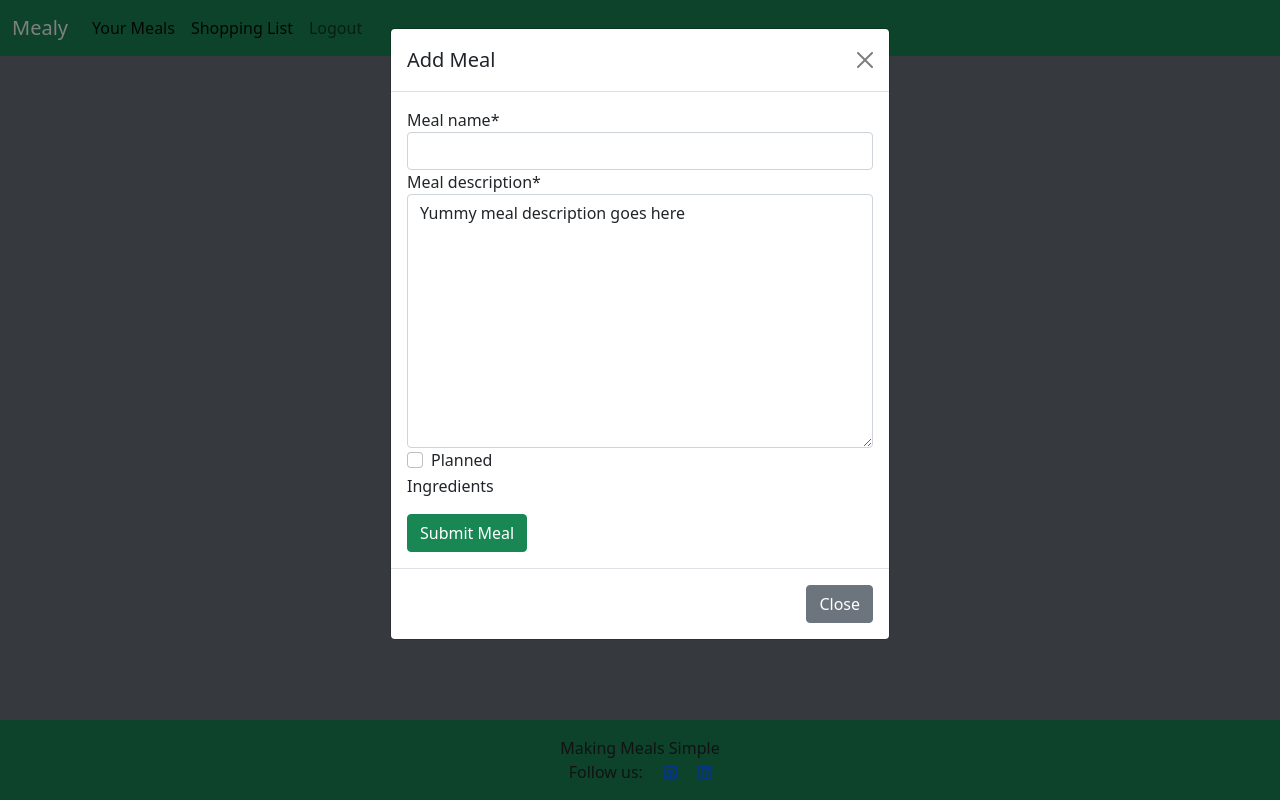
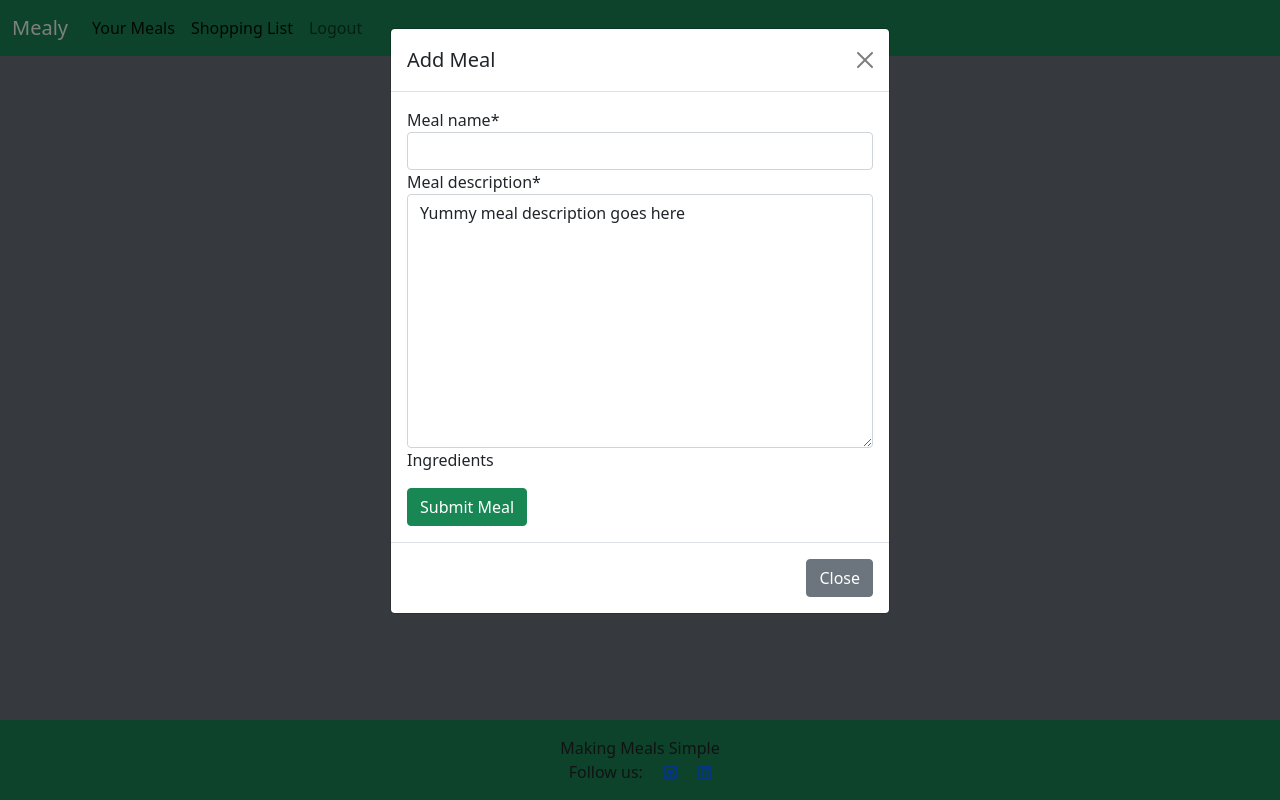
Before and after one commit to Code-Institute-Submissions/Mealy-V2, a Django app: page / in a window 1280 px wide, after a click on "Add Meal". Run offline with Django 3.2, Linux system fonts and the light colour scheme; the visitor is signed in with stand-in values (Sample User, id 1); data comes from the database, SQL or seed files in the repository; data that the repository does not hold is empty; some libraries are stand-ins or nearby versions.

Commit message:
remove planned meal attribute

```diff
--- a/meals/forms.py
+++ b/meals/forms.py
@@ -1,8 +1,10 @@
 from .models import Meal, Ingredient
 from django import forms
 
+
 class IngredientForm(forms.ModelForm):
     """Ingredients Form"""
+
     class Meta:
         model = Ingredient
         widgets = {"name": forms.widgets.TextInput}
@@ -11,7 +13,12 @@ class IngredientForm(forms.ModelForm):
 
 class MealForm(forms.ModelForm):
     """Meal form"""
+
     class Meta:
         model = Meal
-        widgets = {'ingredients': forms.widgets.CheckboxSelectMultiple() }
-        fields = ("meal_name", "meal_description", "planned", "ingredients",)
+        widgets = {"ingredients": forms.widgets.CheckboxSelectMultiple()}
+        fields = (
+            "meal_name",
+            "meal_description",
+            "ingredients",
+        )
--- a/meals/models.py
+++ b/meals/models.py
@@ -1,23 +1,25 @@
 from django.db import models
 from django.contrib.auth.models import User
+
 # Create your models here.
+
 
 class Ingredient(models.Model):
     name = models.CharField(max_length=200)
+
     def __str__(self):
         return self.name
 
 
 class Meal(models.Model):
-    user = models.ForeignKey(User, on_delete=models.CASCADE, null=True, blank=True)
+    user = models.ForeignKey(
+        User, on_delete=models.CASCADE, null=True, blank=True
+    )
     meal_name = models.CharField(max_length=200)
-    planned = models.BooleanField(default=False)
-    ingredients = models.ManyToManyField(Ingredient,blank=True)
-    meal_description = models.TextField(max_length=1000, default="Yummy meal description goes here")
-
+    ingredients = models.ManyToManyField(Ingredient, blank=True)
+    meal_description = models.TextField(
+        max_length=1000, default="Yummy meal description goes here"
+    )
 
     def __str__(self):
         return self.meal_name
-
-    class Meta:
-        ordering = ["-planned"]
--- a/meals/urls.py
+++ b/meals/urls.py
@@ -4,6 +4,6 @@ from django.urls import path
 urlpatterns = [
     path("", views.MealList.as_view(), name="home"),
     path("list", views.ShopList.as_view(), name="shopping_list"),
-    path("toggle_planned/<meal_id>", views.toggle_planned, name="toggle"),
     path("delete_meal/<meal_id>", views.delete_meal, name="deleted"),
-    path("add", views.add_ingredient, name="add"),]
+    path("add", views.add_ingredient, name="add"),
+]
--- a/meals/views.py
+++ b/meals/views.py
@@ -5,18 +5,6 @@ from django.contrib.auth.mixins import LoginRequiredMixin
 from django.contrib.auth.models import User
 from .forms import MealForm, IngredientForm
 
-def toggle_planned(request, meal_id):
-    """toggles planned meal bool"""
-    meal = get_object_or_404(Meal, id=meal_id)
-    if meal.planned:
-        meal.planned = False
-        meal.save()
-        return redirect("home")
-
-    if meal.planned is False:
-        meal.planned = True
-        meal.save()
-        return redirect("home")
 
 def delete_meal(request, meal_id):
     """deletes meal"""
@@ -25,6 +13,7 @@ def delete_meal(request, meal_id):
     if meal.user == user:
         meal.delete()
     return redirect("home")
+
 
 def add_ingredient(request):
     """add ingredients"""
@@ -42,25 +31,20 @@ def add_ingredient(request):
 class MealList(LoginRequiredMixin, generic.ListView):
     """meal list for home page. also
     features meal form creation"""
+
     model = Meal
     template_name = "index.html"
 
     def get(self, request, *args, **kwargs):
         user = User.objects.get(pk=self.request.user.pk)
         user_meals = Meal.objects.filter(user=user)
-        context = {
-            "user_meals": user_meals,
-            "meal_form": MealForm()
-        }
+        context = {"user_meals": user_meals, "meal_form": MealForm()}
         return render(request, self.template_name, context)
 
     def post(self, request, *args, **kwargs):
         user = User.objects.get(pk=self.request.user.pk)
         user_meals = Meal.objects.filter(user=user)
-        context = {
-            "user_meals": user_meals,
-            "meal_form": MealForm()
-        }
+        context = {"user_meals": user_meals, "meal_form": MealForm()}
 
         meal_form = MealForm(data=request.POST)
         if meal_form.is_valid():
@@ -73,9 +57,9 @@ class MealList(LoginRequiredMixin, generic.ListView):
         return render(request, self.template_name, context)
 
 
-
 class ShopList(LoginRequiredMixin, generic.ListView):
     """shopping list view"""
+
     model = Meal
     template_name = "list.html"
 
@@ -83,6 +67,6 @@ class ShopList(LoginRequiredMixin, generic.ListView):
         user = User.objects.get(pk=self.request.user.pk)
         user_meals = Meal.objects.filter(user=user)
         context = {
-            'user_meals': user_meals,
+            "user_meals": user_meals,
         }
         return render(request, self.template_name, context)
--- a/templates/index.html
+++ b/templates/index.html
@@ -15,10 +15,6 @@
         </div>
         <div class="card-body">
           <p class="card-text">{{ meal.meal_description}}</p>
-            <button class="btn btn-outline-success mb-3">
-              {% if meal.planned %} planned {% else %} add to plan {% endif %}
-              <a href="/toggle_planned/{{ meal.id }}"></a>
-            </button>
           <div>
             <a
               class="btn btn-outline-success mb-3"
--- a/templates/list.html
+++ b/templates/list.html
@@ -5,7 +5,6 @@
   <div class="row">
     <ul id="ingredients-list" class="list-group col-12 px-2 pt-4">
       {% for meal in user_meals %}
-        {% if meal.planned %}
           {% for ingredient in meal.ingredients.all %}
             <li class="list-group-item" id="{ ingredient.name }">
               <p class="form-check-label" for="{{ ingredient.name }}">
@@ -13,7 +12,6 @@
               </p>
             </li>
           {% endfor %}
-        {% endif %}
       {% endfor %}
     </ul>
   </div>
```
Also changed, not shown: meals/migrations/0012_auto_20220830_1949.py (added).
